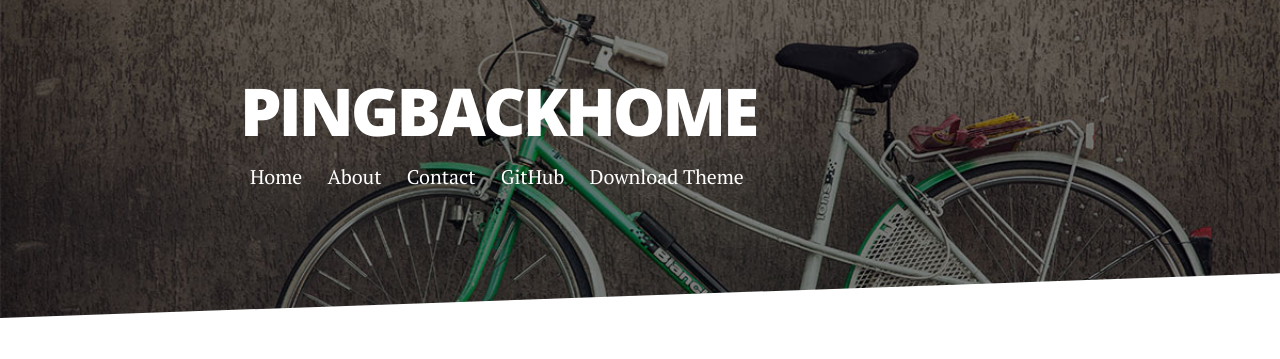
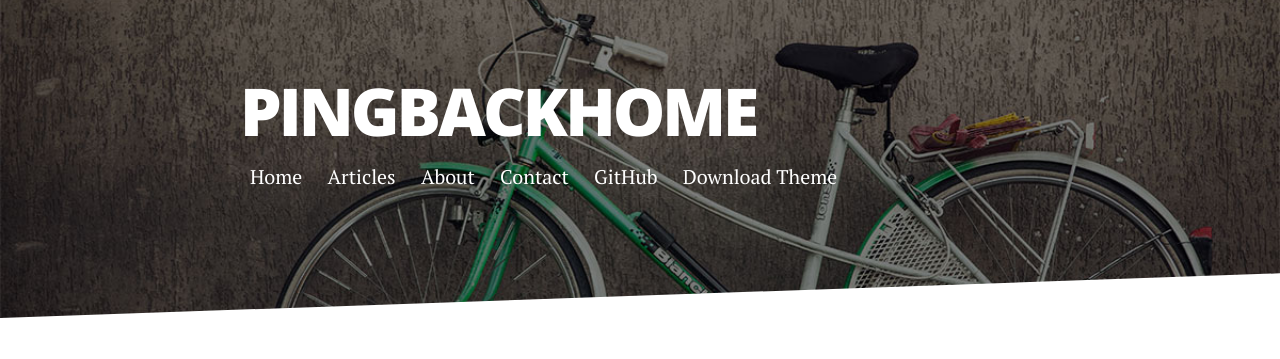
Before and after one commit to PingBackHome/PingBackHome.github.io, a Jekyll site: the page built from index.html, in a window 1280 px wide. Shown: the top 359 px of the page. Built offline with Jekyll 4.4.1, drawn with Linux system fonts in a browser that asks for light colours; nearby versions of some CDN libraries; the list of posts is cut into pages by our own code.

Commit message:
Update _config.yml

```diff
--- a/_config.yml
+++ b/_config.yml
@@ -1,7 +1,7 @@
 title: PingBackHome
 description: Projects & Writeups
 
-url: https://long-haul.netlify.app
+url: https://PingBackHome.github.io
 # Only necessary when hosting your site in a sub-directory. Project sites hosted on GitHub Pages are the common use-case of this variable.
 baseurl: # Ex: /project-page
 paginate_path: "blog/page:num/"
@@ -21,6 +21,8 @@ paginate: 5
 navigation:
     - title: Home
       url: /index.html
+    - title: Articles
+      url: /articles
     - title: About
       url: /about
     - title: Contact
```
